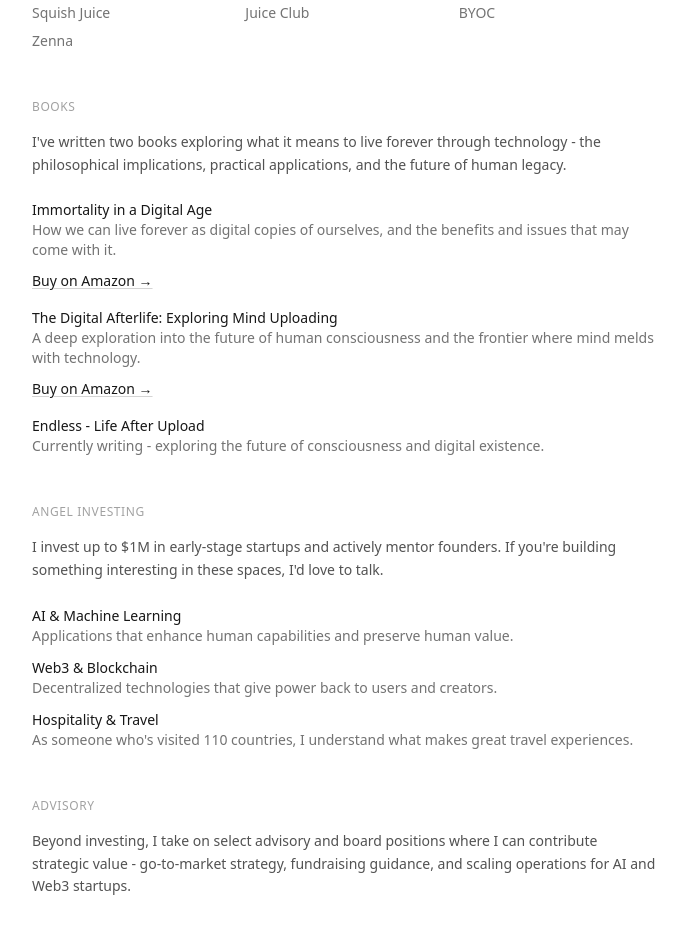
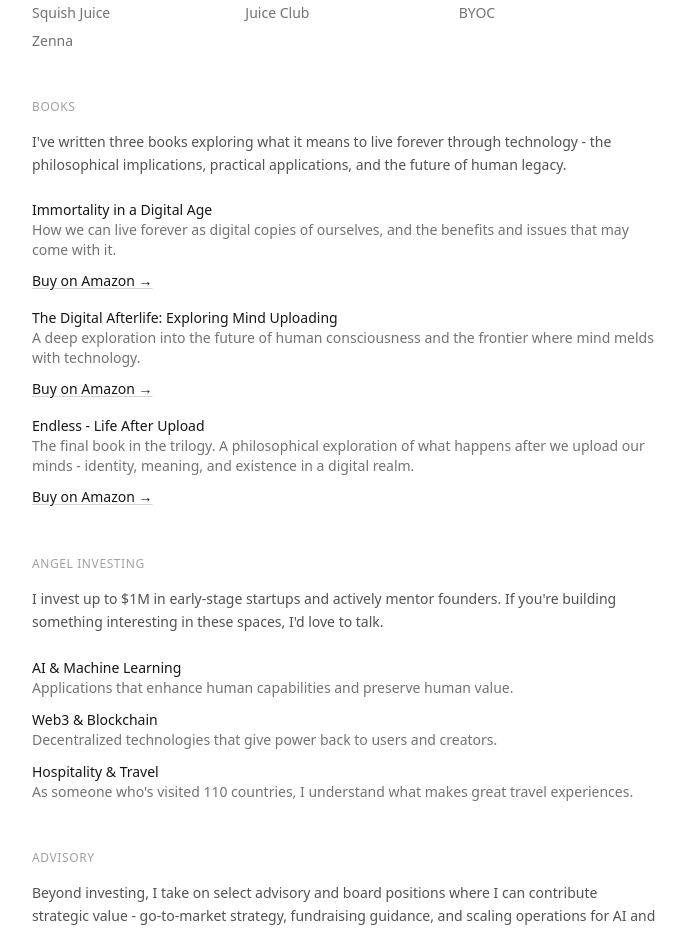
Before and after one commit to sensaydan/danthomson-site, a Next.js app: page /projects in a window 1280 px wide. Shown: the part 900-1828 px from the top of the page, without its empty margins (296-982 px from the left). Built offline with nearby package versions, Linux system fonts and the light colour scheme.

Commit message:
Add Endless book - third in trilogy

```diff
--- a/src/app/page.tsx
+++ b/src/app/page.tsx
@@ -97,7 +97,7 @@
           </li>
           <li className="flex gap-4">
             <span className="text-neutral-400 w-24 flex-shrink-0">Writing</span>
-            <span className="text-neutral-600">Third book: &quot;Endless - Life After Upload&quot;</span>
+            <span className="text-neutral-600">Published third book: &quot;Endless - Life After Upload&quot;</span>
           </li>
           <li className="flex gap-4">
             <span className="text-neutral-400 w-24 flex-shrink-0">Research</span>
@@ -142,7 +142,7 @@
             <div className="text-xs text-neutral-500">Countries</div>
           </div>
           <div>
-            <div className="text-lg font-semibold text-neutral-900">2</div>
+            <div className="text-lg font-semibold text-neutral-900">3</div>
             <div className="text-xs text-neutral-500">Books</div>
           </div>
           <div>
--- a/src/app/projects/page.tsx
+++ b/src/app/projects/page.tsx
@@ -139,7 +139,7 @@
           Books
         </h2>
         <p className="text-neutral-600 text-sm leading-relaxed mb-6">
-          I&apos;ve written two books exploring what it means to live forever through
+          I&apos;ve written three books exploring what it means to live forever through
           technology - the philosophical implications, practical applications, and
           the future of human legacy.
         </p>
@@ -176,9 +176,18 @@
           </div>
           <div>
             <h3 className="font-medium text-neutral-900 text-sm">Endless - Life After Upload</h3>
-            <p className="text-neutral-500 text-sm">
-              Currently writing - exploring the future of consciousness and digital existence.
+            <p className="text-neutral-500 text-sm mb-2">
+              The final book in the trilogy. A philosophical exploration of what happens
+              after we upload our minds - identity, meaning, and existence in a digital realm.
             </p>
+            <a
+              href="https://amzn.eu/d/0bQOK2Zn"
+              target="_blank"
+              rel="noopener noreferrer"
+              className="text-neutral-900 text-sm link"
+            >
+              Buy on Amazon →
+            </a>
           </div>
         </div>
       </section>
```
